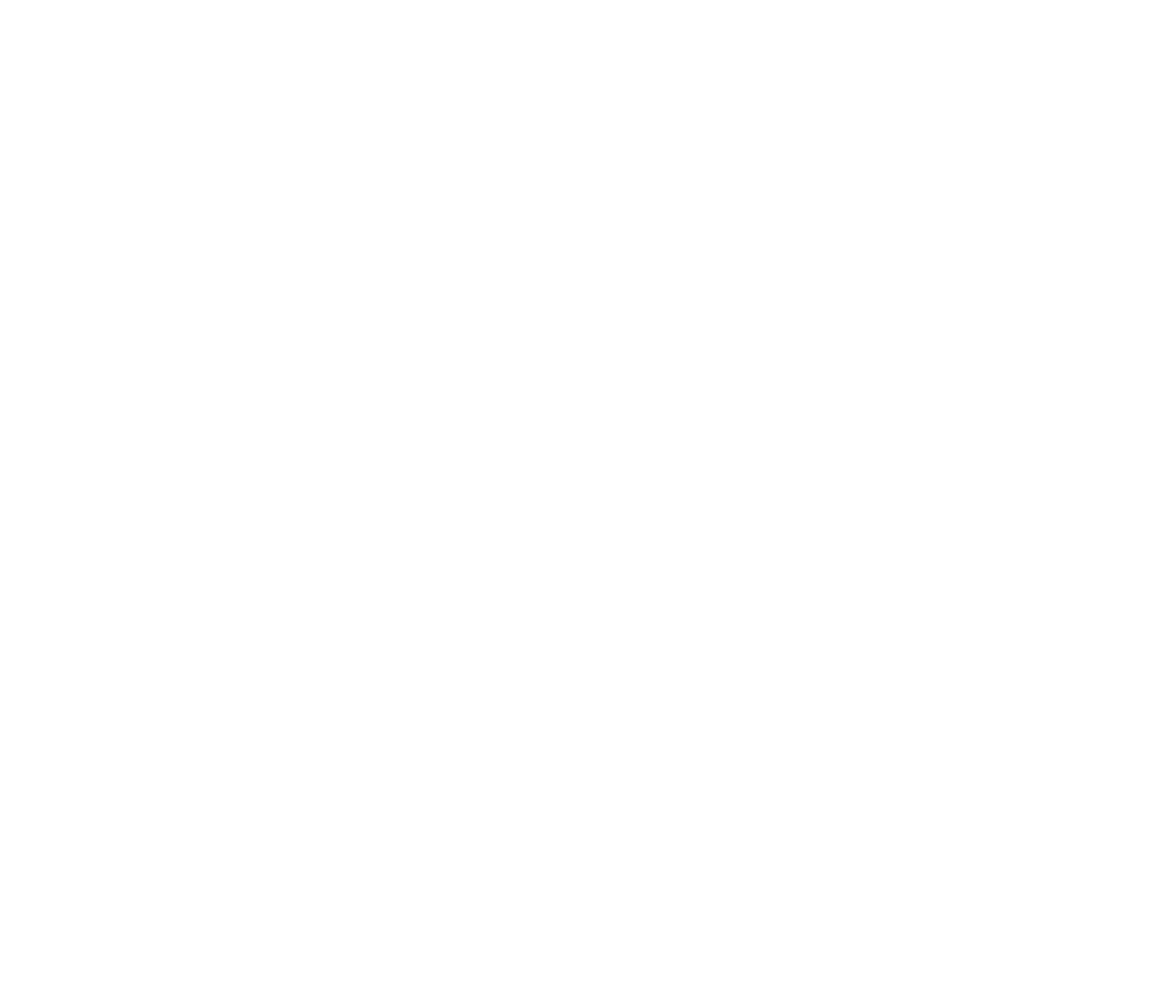
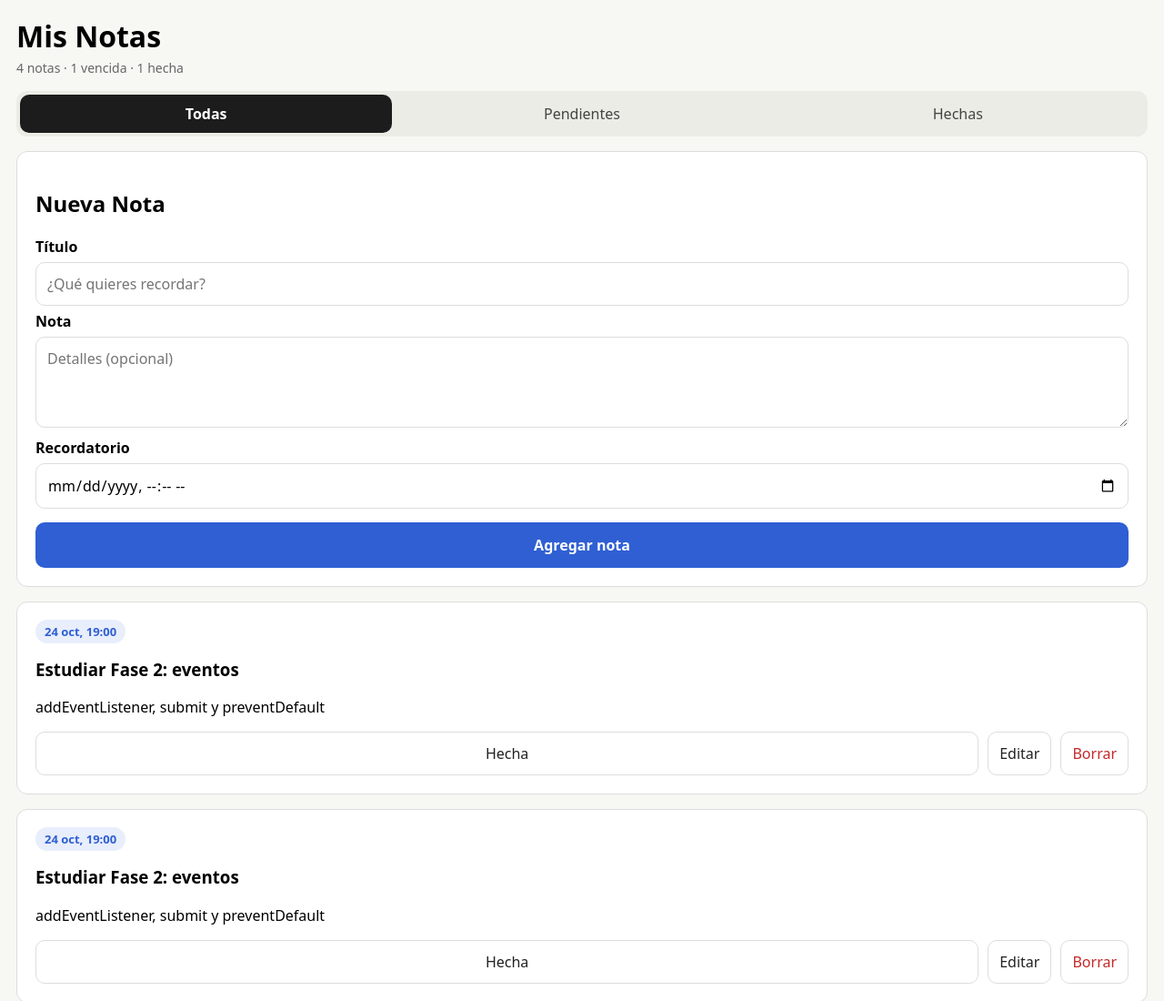
Before and after one commit to Alberthluiiz/Proyectos, a plain HTML site: page mis-notas/index.html in a window 1280 px wide. Shown: the top 1100 px of the page at 91% size. Before the commit the page ends 800 px from the top, so only its background shows below. Drawn offline with Linux system fonts and the light colour scheme.

Commit message:
Maquetación HTML y estilos móviles

```diff
--- a/mis-notas/index.html
+++ b/mis-notas/index.html
@@ -3,7 +3,100 @@
   <head>
     <meta charset="UTF-8" />
     <meta name="viewport" content="width=device-width, initial-scale=1.0" />
-    <title>Document</title>
+    <title>Mis notas</title>
+    <link rel="stylesheet" href="styles.css" />
   </head>
-  <body></body>
+  <body>
+    <header>
+      <h1>Mis Notas</h1>
+      <p>4 notas · 1 vencida · 1 hecha</p>
+      <nav>
+        <button class="filtro activo">Todas</button>
+        <button class="filtro">Pendientes</button>
+        <button class="filtro">Hechas</button>
+      </nav>
+    </header>
+    <main>
+      <form class="tarjeta">
+        <h2>Nueva Nota</h2>
+        <label for="titulo">Título</label>
+        <input
+          id="titulo"
+          type="text"
+          placeholder="¿Qué quieres recordar?"
+          required
+        />
+
+        <label for="nota">Nota</label>
+        <textarea id="nota" placeholder="Detalles (opcional)"></textarea>
+
+        <label for="recordatorio">Recordatorio</label>
+        <input id="recordatorio" type="datetime-local" />
+        <button class="boton-notas">Agregar nota</button>
+      </form>
+
+      <section class="lista">
+        <article class="tarjeta">
+          <span class="fecha">24 oct, 19:00</span>
+          <h3>Estudiar Fase 2: eventos</h3>
+          <p>addEventListener, submit y preventDefault</p>
+          <div class="acciones">
+            <button class="boton-hecha">Hecha</button>
+            <button>Editar</button>
+            <button class="boton-borrar">Borrar</button>
+          </div>
+        </article>
+        <article class="tarjeta">
+          <span class="fecha">24 oct, 19:00</span>
+          <h3>Estudiar Fase 2: eventos</h3>
+          <p>addEventListener, submit y preventDefault</p>
+          <div class="acciones">
+            <button class="boton-hecha">Hecha</button>
+            <button>Editar</button>
+            <button class="boton-borrar">Borrar</button>
+          </div>
+        </article>
+        <article class="tarjeta">
+          <span class="fecha">24 oct, 19:00</span>
+          <h3>Estudiar Fase 2: eventos</h3>
+          <p>addEventListener, submit y preventDefault</p>
+          <div class="acciones">
+            <button class="boton-hecha">Hecha</button>
+            <button>Editar</button>
+            <button class="boton-borrar">Borrar</button>
+          </div>
+        </article>
+        <article class="tarjeta">
+          <span class="fecha">24 oct, 19:00</span>
+          <h3>Estudiar Fase 2: eventos</h3>
+          <p>addEventListener, submit y preventDefault</p>
+          <div class="acciones">
+            <button class="boton-hecha">Hecha</button>
+            <button>Editar</button>
+            <button class="boton-borrar">Borrar</button>
+          </div>
+        </article>
+        <article class="tarjeta">
+          <span class="fecha">24 oct, 19:00</span>
+          <h3>Estudiar Fase 2: eventos</h3>
+          <p>addEventListener, submit y preventDefault</p>
+          <div class="acciones">
+            <button class="boton-hecha">Hecha</button>
+            <button>Editar</button>
+            <button class="boton-borrar">Borrar</button>
+          </div>
+        </article>
+        <article class="tarjeta">
+          <span class="fecha">24 oct, 19:00</span>
+          <h3>Estudiar Fase 2: eventos</h3>
+          <p>addEventListener, submit y preventDefault</p>
+          <div class="acciones">
+            <button class="boton-hecha">Hecha</button>
+            <button>Editar</button>
+            <button class="boton-borrar">Borrar</button>
+          </div>
+        </article>
+      </section>
+    </main>
+  </body>
 </html>
--- /dev/null
+++ b/mis-notas/styles.css
@@ -0,0 +1,175 @@
+/* =========================================================
+   1. BASE: reglas para toda la página
+   ========================================================= */
+
+/* El padding y el borde se cuentan DENTRO del ancho.
+   Así un campo con width: 100% no se sale de su caja. */
+* {
+  box-sizing: border-box;
+}
+
+body {
+  background: #f7f7f4; /* color de fondo de la página */
+  font-family: system-ui, sans-serif;
+  padding: 10px; /* espacio entre el borde de la pantalla y el contenido */
+}
+
+/* =========================================================
+   2. ESTRUCTURA: cómo se acomodan las cajas grandes
+   ========================================================= */
+
+/* grid + gap = espacio entre los hijos (formulario y lista) */
+main {
+  display: grid;
+  gap: 16px;
+}
+
+/* lo mismo, pero entre las tarjetas de la lista */
+.lista {
+  display: grid;
+  gap: 16px;
+}
+
+/* caja blanca: la usan el formulario y cada nota */
+.tarjeta {
+  background: white;
+  border: 1px solid #ddd;
+  border-radius: 12px;
+  padding: 20px;
+}
+
+/* =========================================================
+   3. FORMULARIO
+   ========================================================= */
+
+label {
+  display: block;
+  margin-top: 6px;
+  margin-bottom: 6px;
+  font-weight: bold;
+}
+
+/* reglas que comparten input y textarea (separados por coma) */
+input,
+textarea {
+  width: 100%;
+  padding: 12px;
+  font: inherit;
+  border: 1px solid #ddd;
+  border-radius: 10px;
+}
+
+/* solo lo que es exclusivo del textarea */
+textarea {
+  min-height: 100px;
+  resize: vertical;
+}
+
+.boton-notas {
+  font: inherit;
+  font-weight: bold;
+  background: #2f5fd3;
+  color: white;
+  border: none;
+  border-radius: 10px;
+  padding: 14px;
+  width: 100%;
+  margin-top: 15px;
+  cursor: pointer; /* manita al pasar el mouse */
+}
+
+/* =========================================================
+   4. TARJETA DE NOTA  (TAREA 6: esto lo completas tú)
+   Cambia cada ___ por un valor. Pistas al lado.
+   ========================================================= */
+
+/* La fecha en forma de píldora.
+   En el HTML ponle al span: class="fecha" */
+.fecha {
+  background: #e8eefc;
+  color: #2f5fd3;
+  font-size: 13px;
+  font-weight: bold;
+  padding: 4px 10px;
+  border-radius: 999px;
+}
+
+/* La fila de botones de abajo */
+.acciones {
+  display: flex;
+  gap: 10px;
+}
+
+/* Los tres botones de la tarjeta */
+.acciones button {
+  /* "todos los button que están dentro de .acciones" */
+  font: inherit;
+  background: white;
+  border: 1px solid #ddd;
+  border-radius: 10px;
+  padding: 12px;
+  cursor: pointer;
+  color: #222;
+}
+
+/* El botón "Hecha" ocupa todo el espacio que sobra.
+   En el HTML ponle: class="boton-hecha" */
+.boton-hecha {
+  flex: 1; /* 1 = "toma todo el espacio libre" */
+}
+
+.acciones .boton-borrar {
+  color: #c62828;
+}
+
+/* =========================================================
+   5. ENCABEZADO Y FILTROS  (TAREA 7: completa los ___)
+   Pégalo al FINAL de tu styles.css
+   ========================================================= */
+
+/* Separa el header del resto de la página */
+header {
+  margin-bottom: 16px;
+}
+
+/* El título grande */
+h1 {
+  margin: 0;
+}
+
+/* El resumen "4 notas · 1 vencida · 1 hecha" */
+header p {
+  margin: 4px 0 16px;
+  color: #666;
+  font-size: 14px;
+}
+
+/* La "barra" gris que contiene los 3 botones */
+nav {
+  display: flex;
+  gap: 4px;
+  background: #ecece6;
+  padding: 4px;
+  border-radius: 12px;
+}
+
+/* Cada botón de filtro (sin seleccionar) */
+.filtro {
+  flex: 1;
+  font: inherit;
+  background: none;
+  border: none;
+  border-radius: 10px;
+  padding: 10px;
+  color: #444;
+  cursor: pointer;
+}
+
+/* El filtro seleccionado.
+   Fíjate: .filtro.activo va JUNTO, sin espacio.
+   Significa "un elemento que tiene LAS DOS clases". */
+.filtro.activo {
+  background: #1c1c1c;
+  color: white;
+  font-weight: bold;
+}
```
